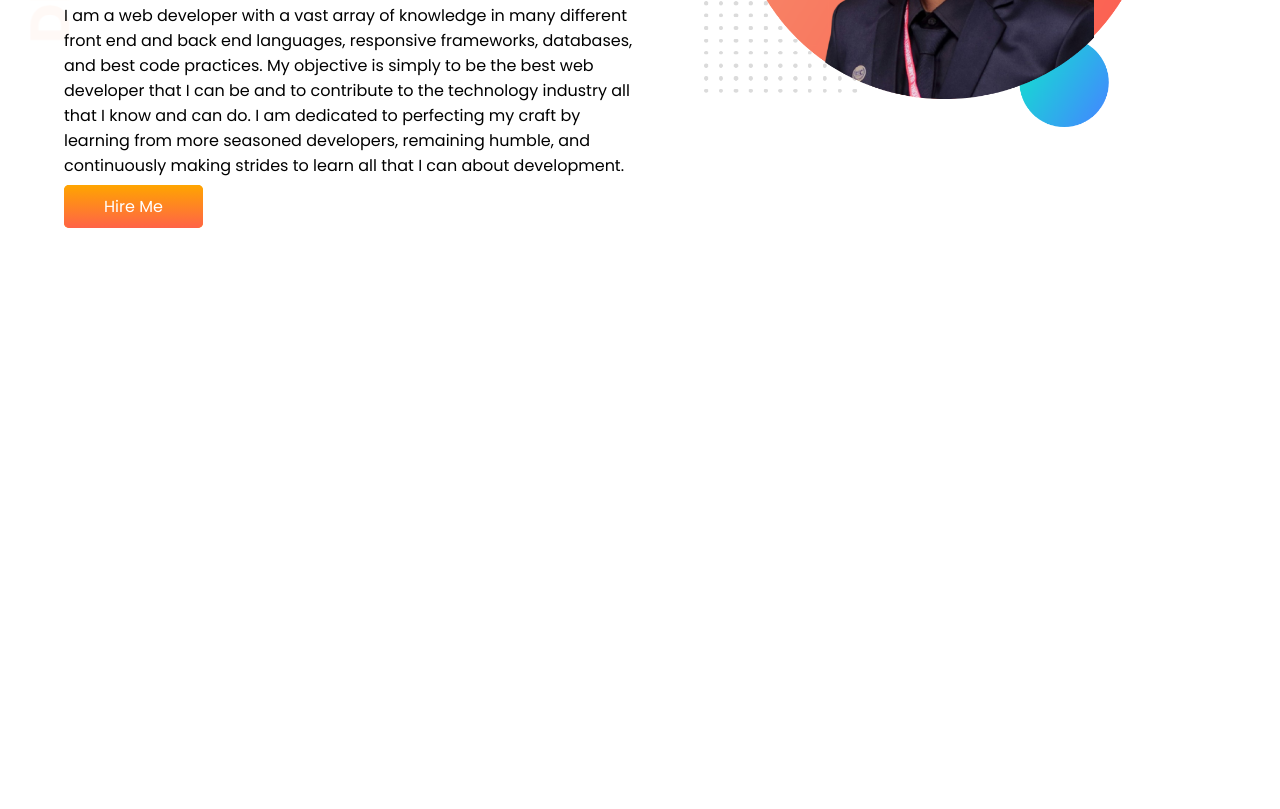
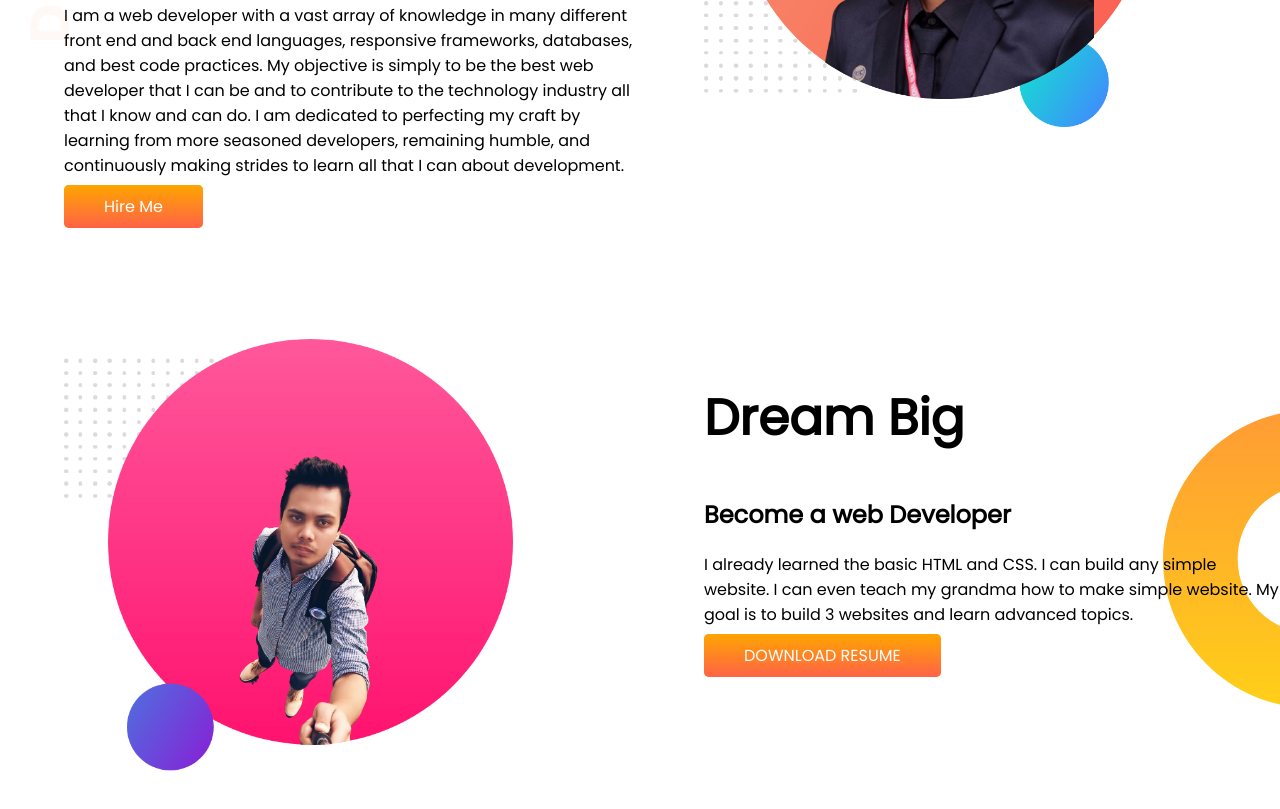
Before and after one commit to Ashrafulhiderjayed/first-protfolio-website, a plain HTML site: page index.html in a window 1280 px wide. Shown: the part 319-1128 px from the top of the page. Before the commit the page ends 800 px from the top, so only its background shows below. Drawn offline with Linux system fonts and the light colour scheme.

Commit message:
dream added

```diff
--- a/index.html
+++ b/index.html
@@ -30,6 +30,17 @@
             </div>
     </section>
 
+        <section class="dream-big">
+            <div class="half-width">
+                <img src="2.png" alt="">
+            </div>
 
+            <div class="half-width">
+                <h1>Dream Big</h1>
+                <h2>Become a web Developer</h2>
+                <p>I already learned the basic HTML and CSS. I can build any simple website. I can even teach my grandma how to make simple website. My goal is to build 3 websites and learn advanced topics.</p>
+                <a class="link-button" href="https://github.com/Ashrafulhiderjayed" target="_blank">DOWNLOAD RESUME</a>
+            </div>
+        </section>
     </body>
 </html>
--- a/style.css
+++ b/style.css
@@ -10,6 +10,7 @@ h1{
 }
 section{
     display: flex;  /*Sets the flexible length on flexible items*/
+    margin-bottom: 120px;
 }
 
 .half-width{
@@ -33,3 +34,9 @@ padding-left: 5%;
     background-image: url(developer-portfolio-master/images/top-banner.png);
 background-repeat: no-repeat;
 }
+
+.dream-big{
+    background-image: url(developer-portfolio-master/images/dream-bg.png);
+    background-repeat: no-repeat;
+    background-position: right;
+}
```
Also changed, not shown: 2.png (added).
